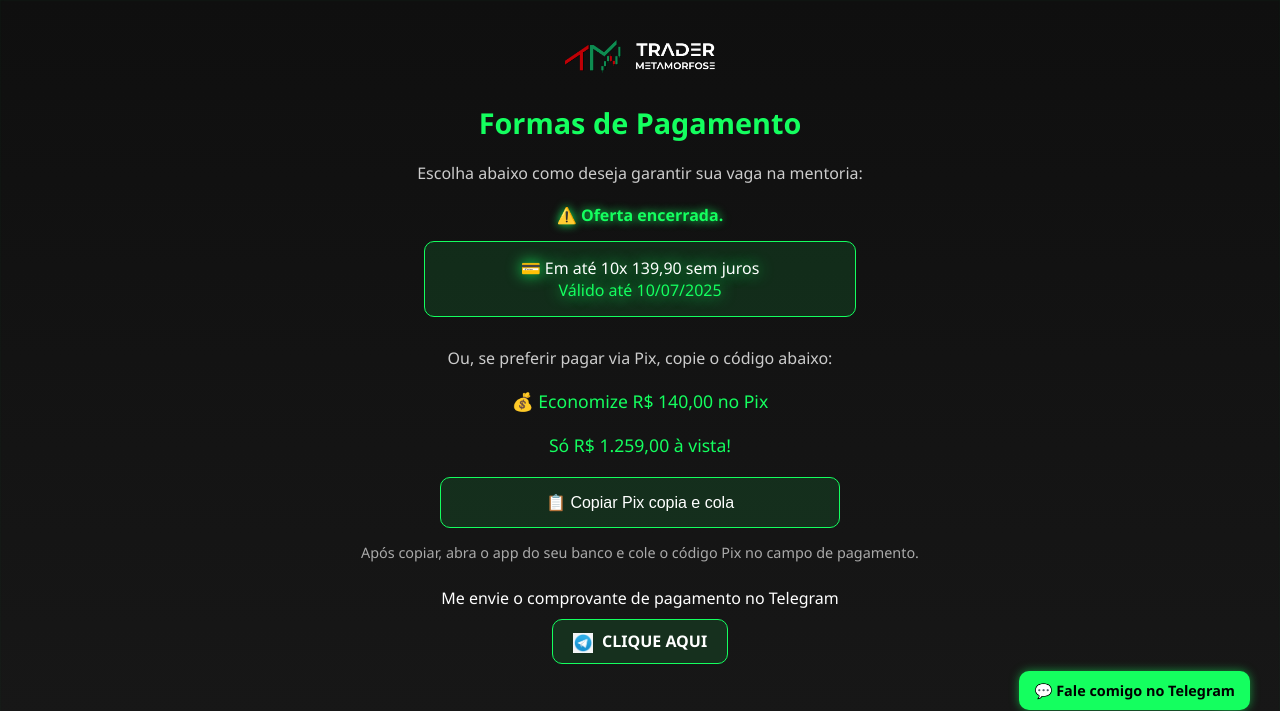
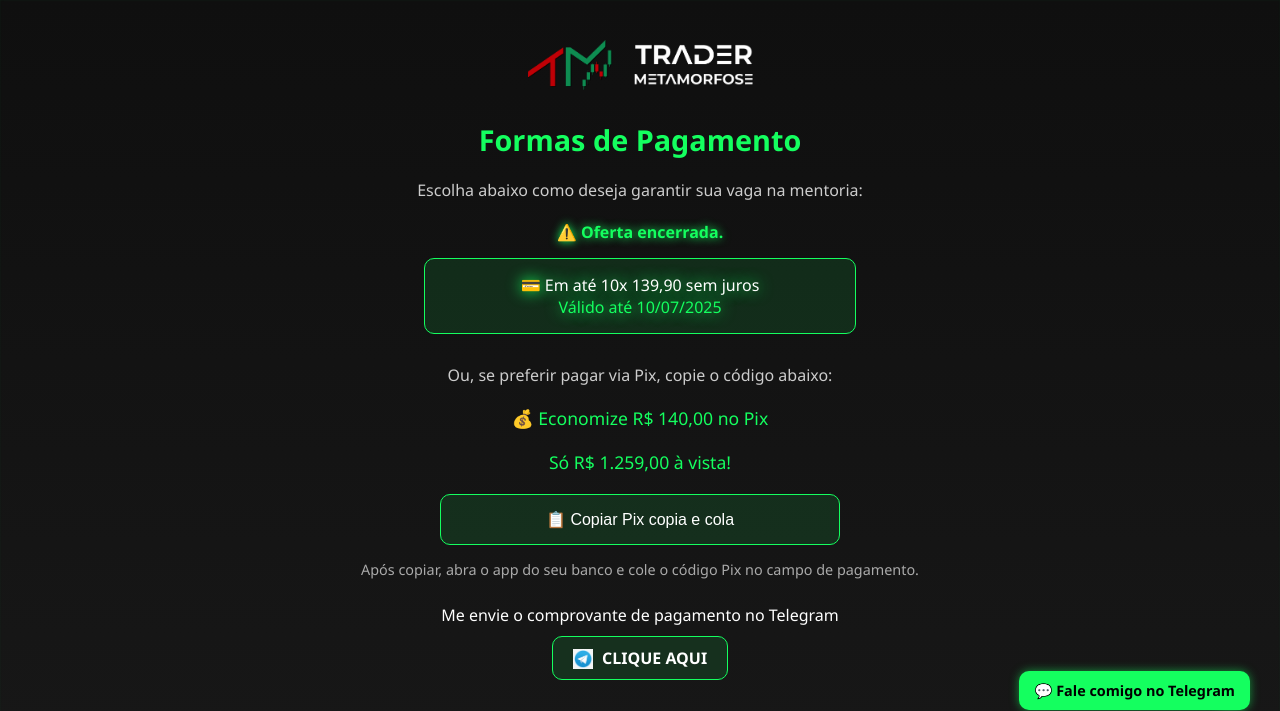
Before and after one commit to Tradermetamorfose/bio-tradermetamorfose, a plain HTML site: page pagamento.html in a window 1280 px wide. Shown: the top 711 px of the page. Drawn offline with Linux system fonts and the light colour scheme; some packages are replaced by stand-ins of ours; a script that the page names is missing.

Commit message:
Update pagamento.html

```diff
--- a/pagamento.html
+++ b/pagamento.html
@@ -19,7 +19,7 @@
     }
 
     .logo {
-      width: 150px;
+      width: 225px;
       margin: 10px auto 30px;
       display: block;
     }
```
